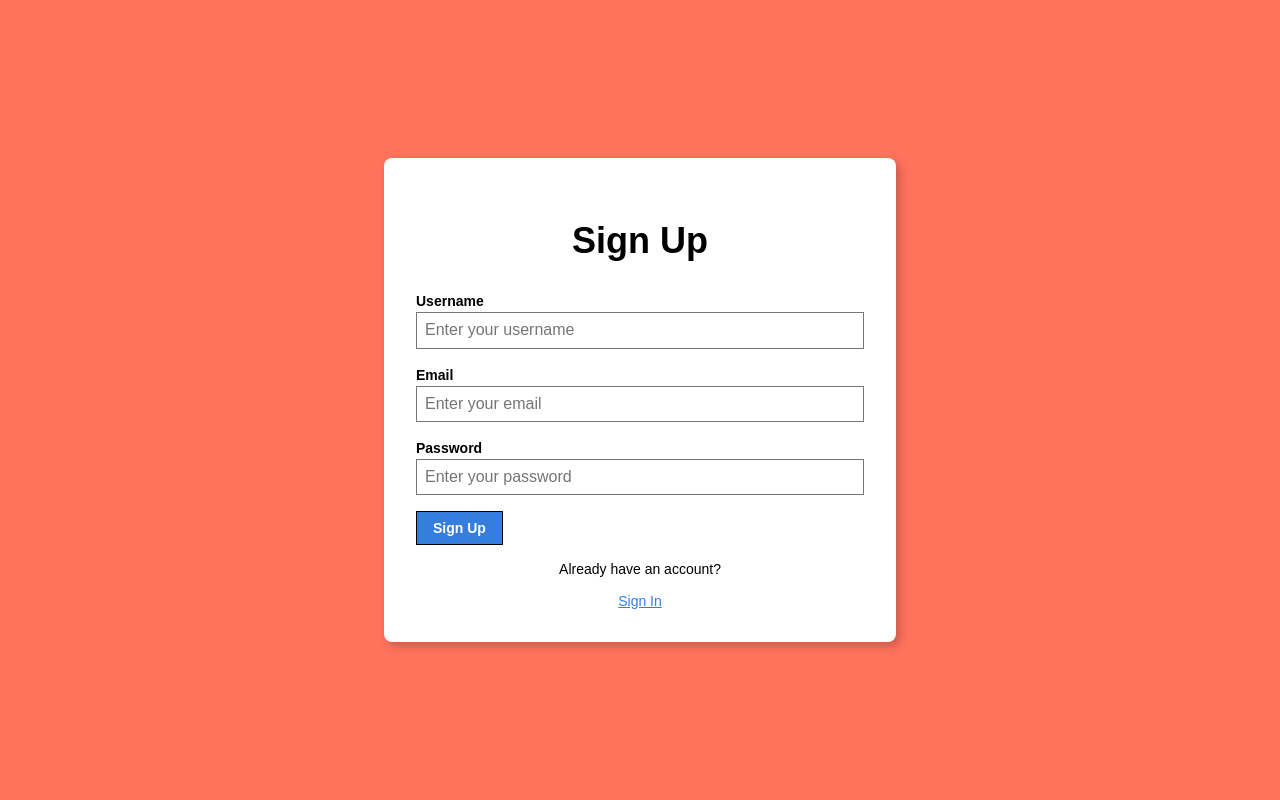
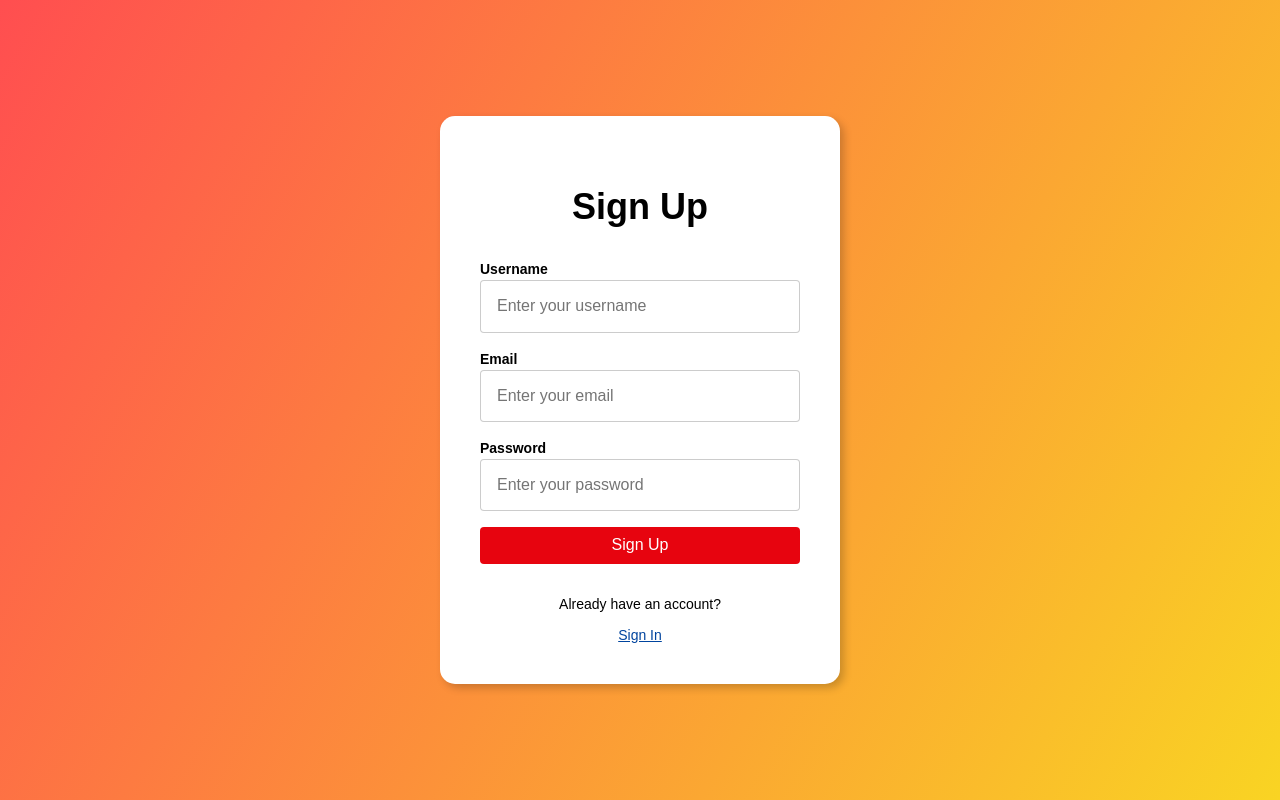
Before and after one commit to Hayagriva0801/Socializing_app, a React (Create React App) app in the folder software/: page /register in a window 1280 px wide. Built offline with nearby package versions, Linux system fonts and the light colour scheme.

Commit message:
updated register

```diff
--- a/software/src/components/register.js
+++ b/software/src/components/register.js
@@ -39,11 +39,29 @@
   };
 
   return (
-    <div className="flex justify-center items-center min-vh-100 bg-light-red">
-      <div className="w-100 mw6 pa4 shadow-5 br3 bg-white">
-        <h2 className="f2 tc">Sign Up</h2>
+    <div
+      className="flex justify-center items-center min-vh-100"
+      style={{
+        background: "linear-gradient(120deg, #ff4e50, #f9d423)",
+        fontFamily: "sans-serif",
+      }}
+    >
+      <div
+        className="br3 pa4 shadow-5"
+        style={{
+          backgroundColor: "white",
+          minWidth: "350px",
+          maxWidth: "400px",
+          width: "100%",
+          borderRadius: "15px",
+          padding: "40px",
+        }}
+      >
+        <h2 className="tc f2 mb4">Sign Up</h2>
+
         {error && <p className="red tc">{error}</p>}
         {success && <p className="green tc">{success}</p>}
+
         <form onSubmit={handleSubmit} className="measure center">
           <div className="mb3">
             <label className="db fw6 lh-copy f6">Username</label>
@@ -52,7 +70,7 @@
               placeholder="Enter your username"
               value={username}
               onChange={(e) => setUsername(e.target.value)}
-              className="pa2 input-reset ba bg-transparent hover-bg-light-gray w-100"
+              className="pa3 input-reset ba b--black-20 w-100 br2"
               required
             />
           </div>
@@ -63,7 +81,7 @@
               placeholder="Enter your email"
               value={email}
               onChange={(e) => setEmail(e.target.value)}
-              className="pa2 input-reset ba bg-transparent hover-bg-light-gray w-100"
+              className="pa3 input-reset ba b--black-20 w-100 br2"
               required
             />
           </div>
@@ -74,22 +92,23 @@
               placeholder="Enter your password"
               value={password}
               onChange={(e) => setPassword(e.target.value)}
-              className="pa2 input-reset ba bg-transparent hover-bg-light-gray w-100"
+              className="pa3 input-reset ba b--black-20 w-100 br2"
               required
             />
           </div>
           <button
             type="submit"
-            className="b ph3 pv2 input-reset ba b--black bg-blue white grow pointer f6"
+            className="w-100 ph3 pv2 input-reset ba b--transparent bg-dark-red white br2 grow pointer f5"
           >
             Sign Up
           </button>
         </form>
-        <div className="mt3 tc">
+
+        <div className="mt4 tc">
           <p className="f6">Already have an account?</p>
           <button
             onClick={() => navigate("/login")}
-            className="blue pointer underline bg-transparent bn f6"
+            className="pointer underline bg-transparent bn dark-blue f6"
           >
             Sign In
           </button>
```
Also changed, not shown: software/src/assets/6.png (added), software/src/assets/7.png (added).
